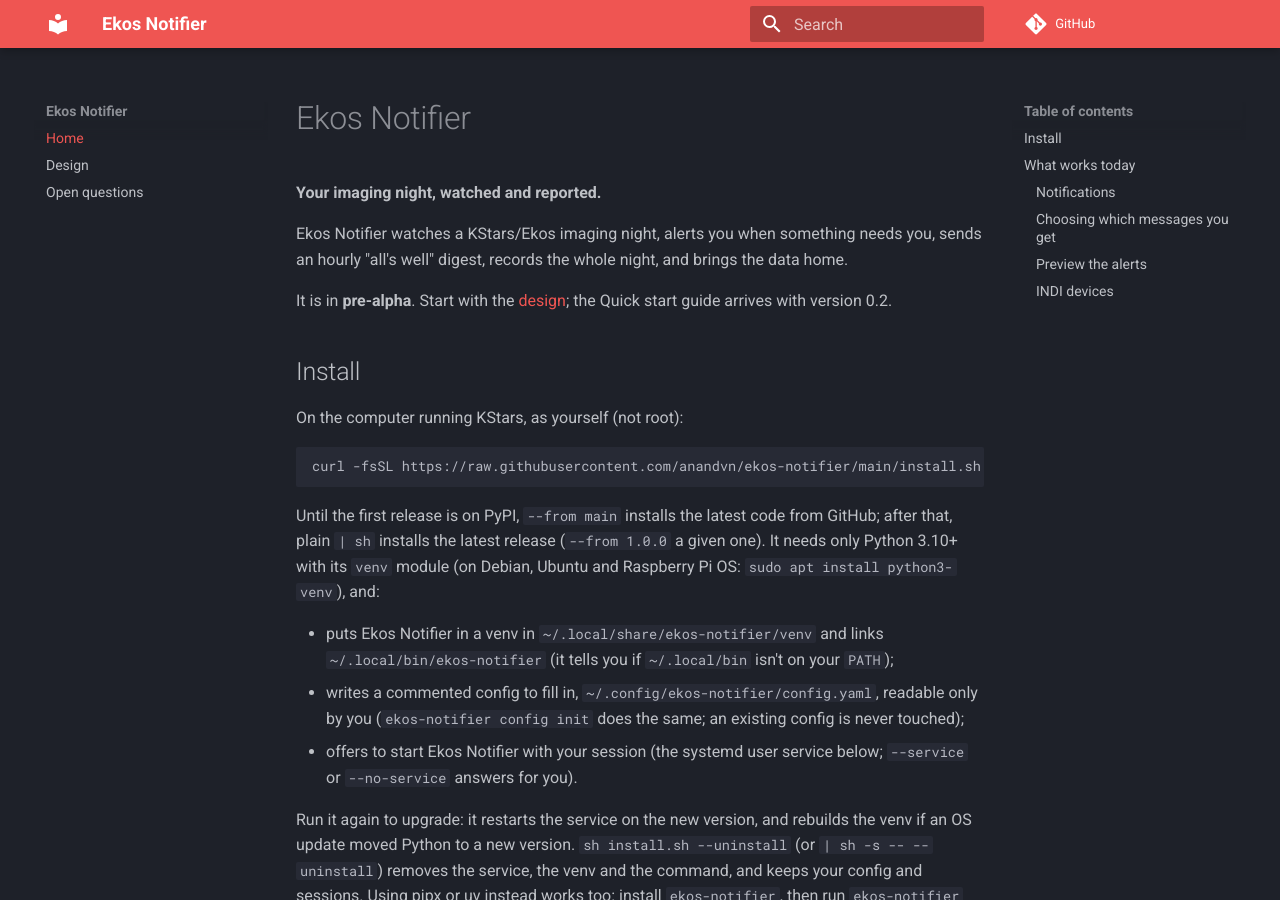
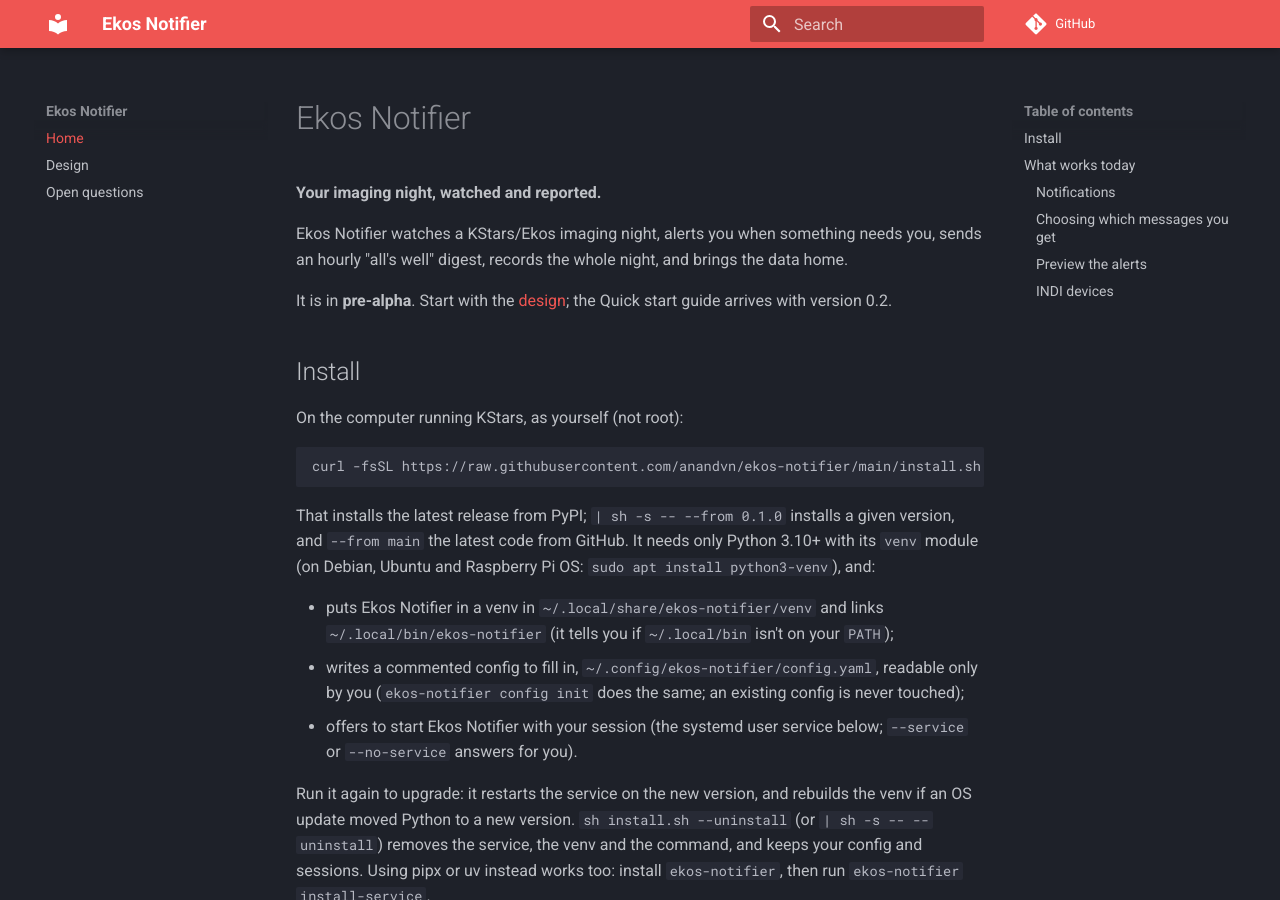
Before and after one commit to anandvn/ekos-notifier, an MkDocs documentation site: the page built from docs/index.md, in a window 1280 px wide and 900 px high. Built offline with MkDocs 1.6.1 and Material for MkDocs 9.7.7, drawn with Linux system fonts in a browser that asks for light colours; comment, search, counter and statistics services are not loaded.

Commit message:
Release 0.1.0
- Version 0.1.0; CHANGELOG's Unreleased becomes "0.1.0 — 2026-11-19"
  with a summary of the release.
- Release workflow: a v* tag checks the tag matches the version and the
  CHANGELOG has it, builds the sdist and wheel, twine-checks them, checks
  the wheel installs and runs, publishes to PyPI with trusted publishing
  (no token), and creates the GitHub release from the CHANGELOG section.
- README: absolute links (it is the PyPI page); the install command is
  plain "| sh" (latest release), with --from for a version or main.
- install.sh: drop the "before the first release" hint.
- CONTRIBUTING: how to release.

Co-Authored-By: Claude Opus 5.5 <noreply@anthropic.com>

````diff
--- a/docs/index.md
+++ b/docs/index.md
@@ -13,11 +13,11 @@ version 0.2.
 On the computer running KStars, as yourself (not root):
 
 ```bash
-curl -fsSL https://raw.githubusercontent.com/anandvn/ekos-notifier/main/install.sh | sh -s -- --from main
+curl -fsSL https://raw.githubusercontent.com/anandvn/ekos-notifier/main/install.sh | sh
 ```
 
-Until the first release is on PyPI, `--from main` installs the latest code from GitHub; after
-that, plain `| sh` installs the latest release (`--from 1.0.0` a given one). It needs only
+That installs the latest release from PyPI; `| sh -s -- --from 0.1.0` installs a given version,
+and `--from main` the latest code from GitHub. It needs only
 Python 3.10+ with its `venv` module (on Debian, Ubuntu and Raspberry Pi OS: `sudo apt install
 python3-venv`), and:
 
--- a/src/ekos_notifier/__init__.py
+++ b/src/ekos_notifier/__init__.py
@@ -1,3 +1,3 @@
 """Ekos Notifier: alerts, digests and session records for KStars/Ekos rigs."""
 
-__version__ = "0.0.1"
+__version__ = "0.1.0"
````
Also changed, not shown: CHANGELOG.md (+10 -1 lines), CONTRIBUTING.md (+15 -0 lines), README.md (+6 -6 lines), 2 other files.
